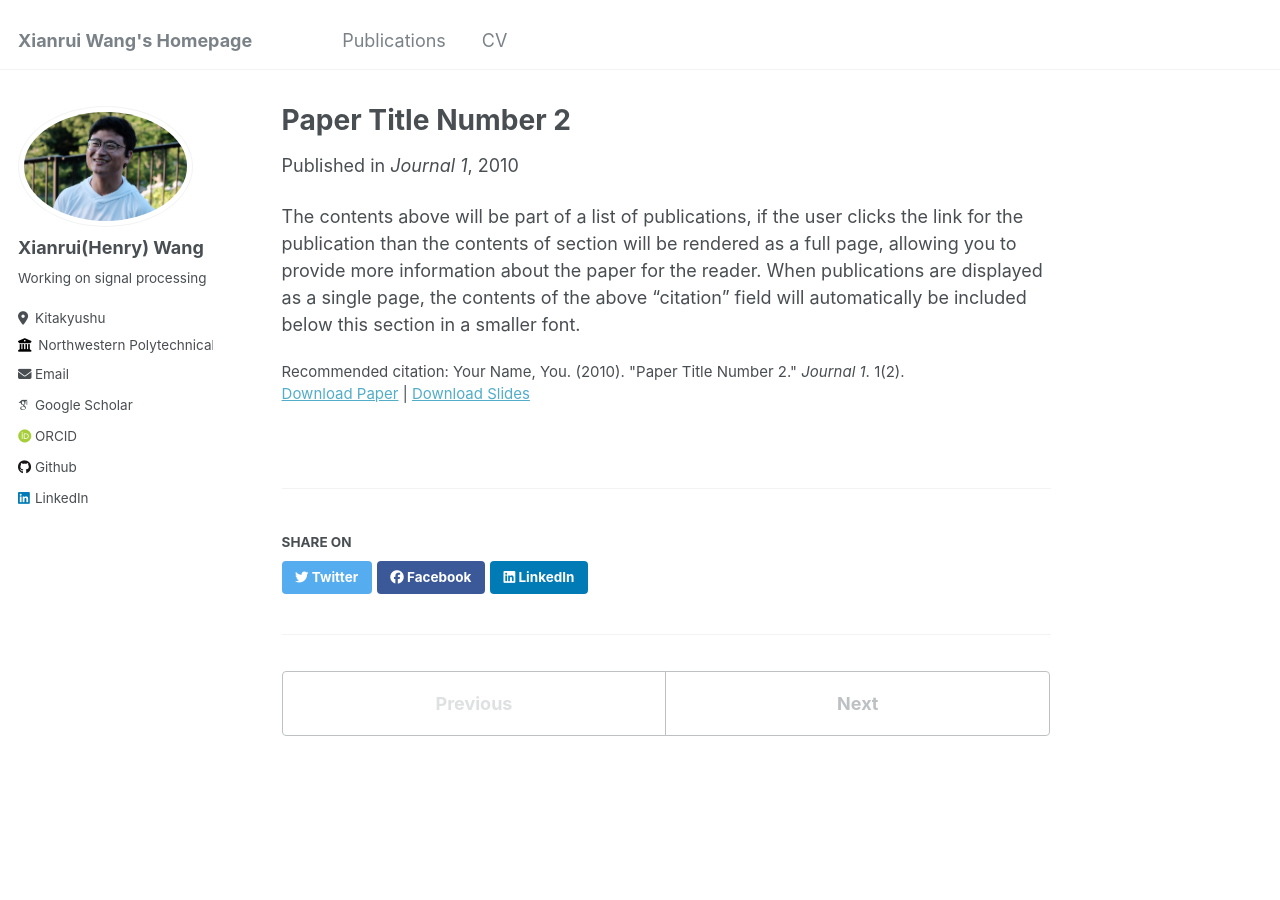
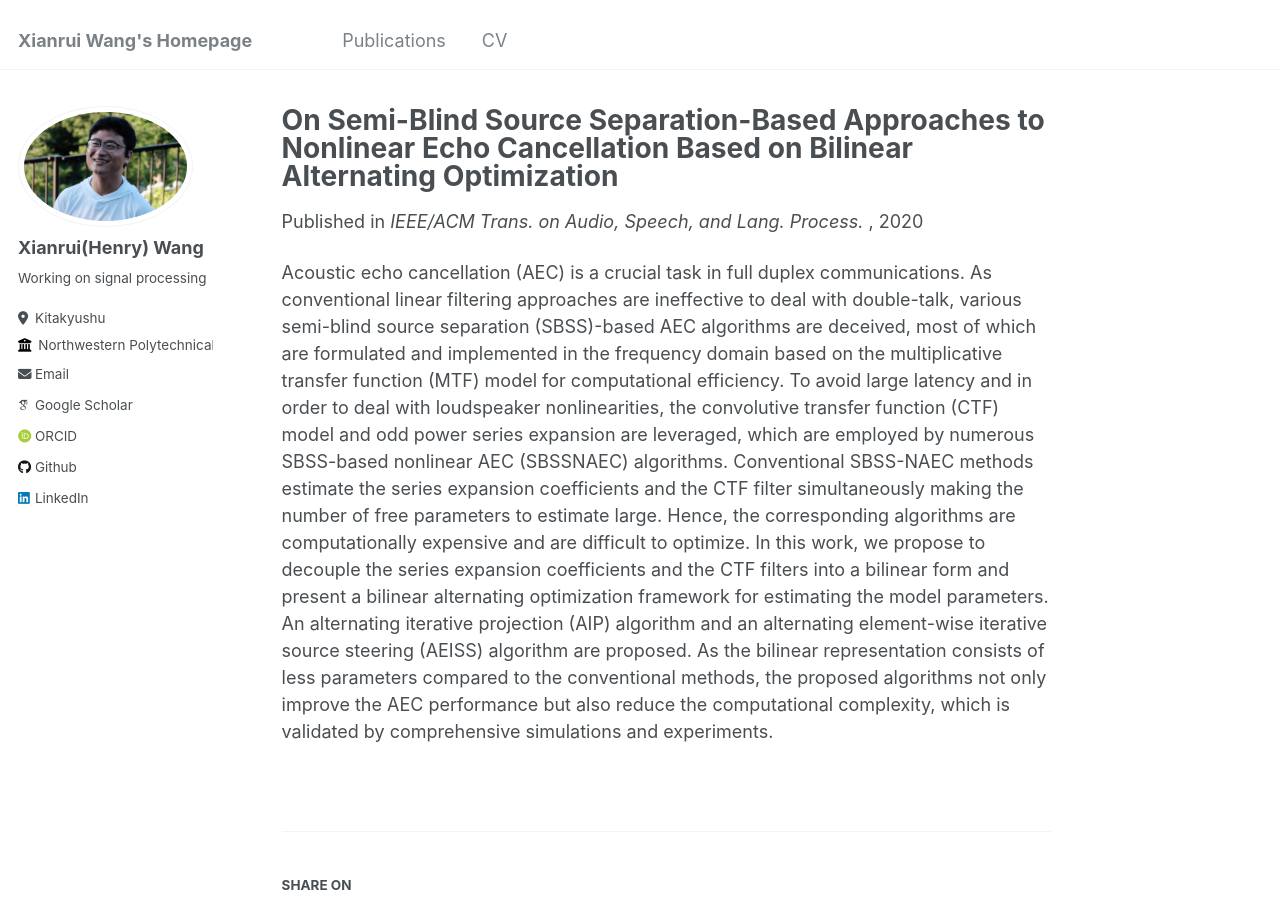
Before and after one commit to XianruiWang/XianruiWang.github.io, a Jekyll site: the page built from _publications/2010-10-01-paper-title-number-2.md, in a window 1280 px wide and 900 px high. Built offline with Jekyll 4.4.1, drawn with Linux system fonts in a browser that asks for light colours; some web fonts are replaced.

Commit message:
add_paper2

```diff
--- a/_publications/2010-10-01-paper-title-number-2.md
+++ b/_publications/2010-10-01-paper-title-number-2.md
@@ -1,13 +1,34 @@
 ---
-title: "Paper Title Number 2"
+title: "On Semi-Blind Source Separation-Based Approaches
+to Nonlinear Echo Cancellation Based on Bilinear
+Alternating Optimization"
 collection: publications
-permalink: /publication/2010-10-01-paper-title-number-2
-excerpt: 'This paper is about the number 2. The number 3 is left for future work.'
-date: 2010-10-01
-venue: 'Journal 1'
-slidesurl: 'http://academicpages.github.io/files/slides2.pdf'
-paperurl: 'http://academicpages.github.io/files/paper2.pdf'
-citation: 'Your Name, You. (2010). &quot;Paper Title Number 2.&quot; <i>Journal 1</i>. 1(2).'
+permalink: /publication/2024-05-30-paper-BiAEC-number-2
+excerpt: #''
+date: 2020-12-18
+venue: 'IEEE/ACM Trans. on Audio, Speech, and Lang. Process. '
+slidesurl: #'http://academicpages.github.io/files/slides1.pdf'
+paperurl: 'http://XianruiWang.github.io/files/biaec_2024.pdf'
+citation: #'Your Name, You. (2009). &quot;Paper Title Number 1.&quot; <i>Journal 1</i>. 1(1).'
 ---
 
-The contents above will be part of a list of publications, if the user clicks the link for the publication than the contents of section will be rendered as a full page, allowing you to provide more information about the paper for the reader. When publications are displayed as a single page, the contents of the above "citation" field will automatically be included below this section in a smaller font.
+Acoustic echo cancellation (AEC) is a crucial task in
+full duplex communications. As conventional linear filtering approaches are ineffective to deal with double-talk, various semi-blind
+source separation (SBSS)-based AEC algorithms are deceived,
+most of which are formulated and implemented in the frequency domain based on the multiplicative transfer function (MTF) model for
+computational efficiency. To avoid large latency and in order to deal
+with loudspeaker nonlinearities, the convolutive transfer function
+(CTF) model and odd power series expansion are leveraged, which
+are employed by numerous SBSS-based nonlinear AEC (SBSSNAEC) algorithms. Conventional SBSS-NAEC methods estimate
+the series expansion coefficients and the CTF filter simultaneously
+making the number of free parameters to estimate large. Hence, the
+corresponding algorithms are computationally expensive and are
+difficult to optimize. In this work, we propose to decouple the series
+expansion coefficients and the CTF filters into a bilinear form and
+present a bilinear alternating optimization framework for estimating the model parameters. An alternating iterative projection (AIP)
+algorithm and an alternating element-wise iterative source steering
+(AEISS) algorithm are proposed. As the bilinear representation
+consists of less parameters compared to the conventional methods,
+the proposed algorithms not only improve the AEC performance
+but also reduce the computational complexity, which is validated
+by comprehensive simulations and experiments.
```
Also changed, not shown: _publications/2021-12-18-paper-krontde-number-1.md (+2 -2 lines), 1 other file.
